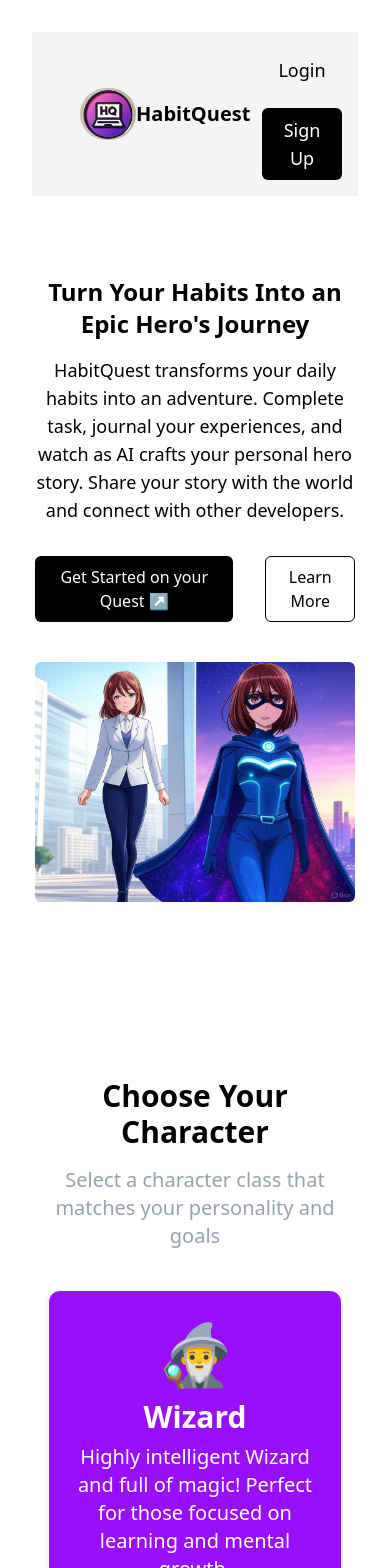
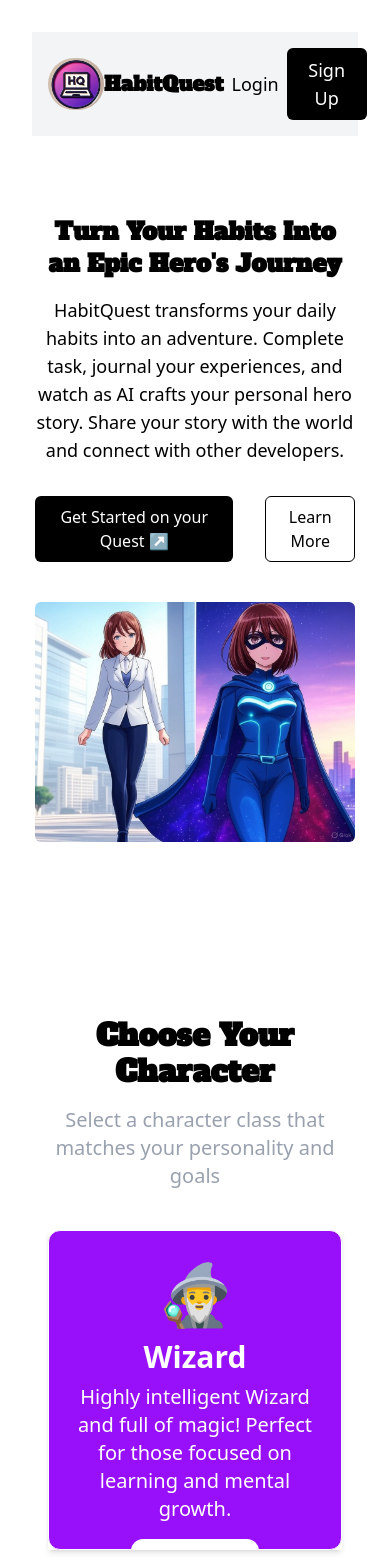
Before and after one commit to Davonne007-TX/habit-quest-collab, a React (Vite) app: page / in a window 390 px wide. Shown: the top 1568 px of the page. Built offline with nearby package versions, Linux system fonts and the light colour scheme.

Commit message:
update styles

```diff
--- a/index.html
+++ b/index.html
@@ -5,6 +5,12 @@
     <link rel="icon" type="image/svg+xml" href="/vite.svg" />
     <meta name="viewport" content="width=device-width, initial-scale=1.0" />
     <title>HabitQuest</title>
+    <link rel="preconnect" href="https://fonts.googleapis.com" />
+    <link rel="preconnect" href="https://fonts.gstatic.com" crossorigin />
+    <link
+      href="https://fonts.googleapis.com/css2?family=Alfa+Slab+One&display=swap"
+      rel="stylesheet"
+    />
   </head>
   <body>
     <div id="root"></div>
--- a/src/components/CustomHeading.jsx
+++ b/src/components/CustomHeading.jsx
@@ -1,7 +1,9 @@
 export default function CustomHeading({ heading, text }) {
   return (
     <section className="flex flex-col justify-center items-center mt-40">
-      <h3 className="text-3xl md:text-5xl font-bold text-center">{heading}</h3>
+      <h3 className="text-3xl md:text-5xl font-alfa font-bold text-center">
+        {heading}
+      </h3>
       <p className="text-gray-400 text-xl md:text-2xl mt-4 text-center max-w-4xl">
         {text}
       </p>
--- a/src/components/Header.jsx
+++ b/src/components/Header.jsx
@@ -11,12 +11,14 @@ export default function Header() {
     <header className="flex justify-between text-lg items-center p-4 bg-gray-100">
       <Image
         image={"./images/hq.png"}
-        imageStyles={"w-14 rounded-full ml-8 md:ml-20"}
+        imageStyles={"w-14 rounded-full md:ml-8 lg:ml-20"}
         altTxt={
           "Logo, Laptop with HQ on the screen with purple background, Image generated by Chatgpt"
         }
       />
-      <h1 className="text-xl md:text-3xl font-bold md:ml-4">HabitQuest</h1>
+      <h1 className="text-xl md:text-3xl font-bold font-alfa md:ml-4">
+        HabitQuest
+      </h1>
 
       <nav className="flex-1">
         <ul className="hidden lg:flex justify-center items-center gap-8">
@@ -31,7 +33,7 @@ export default function Header() {
         </ul>
       </nav>
 
-      <section className="ml-auto flex flex-col md:flex-row gap-4 md:gap-10 md:mr-20">
+      <section className="ml-auto flex md:gap-10 md:mr-20">
         <Button btnTxt={"Login"} btnStyles="cursor-pointer hover:underline" />
         <Button
           btnTxt={"Sign Up"}
--- a/src/components/Hero.jsx
+++ b/src/components/Hero.jsx
@@ -13,7 +13,7 @@ export default function Hero() {
     <section className="flex flex-col md:flex-row justify-center items-center gap-8 mt-20 md:mt-28">
       <section className="flex flex-col justify-center items-center lg:flex-row max-w-7xl gap-10">
         <section className="max-w-xs md:max-w-lg flex flex-col gap-4">
-          <h2 className="text-2xl md:text-3xl lg:text-6xl font-bold md:leading-18">
+          <h2 className="text-2xl md:text-3xl lg:text-6xl font-bold font-alfa md:leading-18">
             {title}
           </h2>
           <p className="text-lg md:text-2xl">{quest}</p>
--- a/src/index.css
+++ b/src/index.css
@@ -4,3 +4,7 @@
   text-decoration: underline;
   cursor: pointer;
 }
+
+@theme {
+  --font-alfa: "Alfa Slab One", serif;
+}
```
